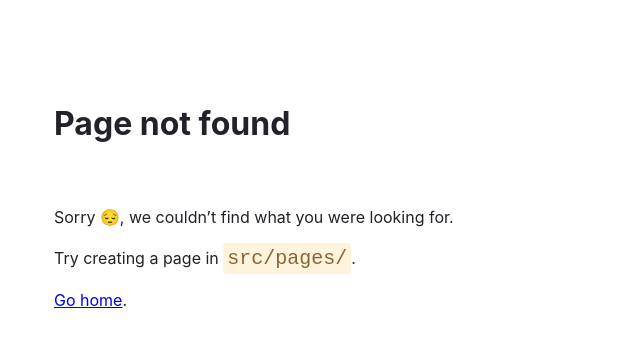
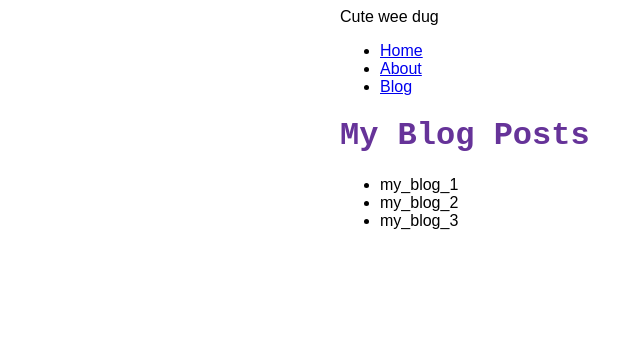
Before and after one commit to gavagainagain/Saturday-Sweep, a Gatsby site: page /blog in a window 1280 px wide. Before the commit this address had no page. Shown: the whole page, without its empty margins (50-690 px from the left). Built offline with nearby package versions, Linux system fonts and the light colour scheme; Gatsby itself is replaced by a stand-in of ours.

Commit message:
Completion of part 4

```diff
--- a/gatsby-config.js
+++ b/gatsby-config.js
@@ -3,11 +3,18 @@
  */
 module.exports = {
   siteMetadata: {
-    title: `Saturday Sweep`,
+    title: `Cute wee dug`,
     siteUrl: `https://www.yourdomain.tld`,
   },
   plugins: [
     "gatsby-plugin-image",
     "gatsby-plugin-sharp",
-  ],
-}
+  {
+    resolve: "gatsby-source-filesystem",
+    options: {
+      name: `blog`,
+      path: `${__dirname}/blog`,
+    }
+  },
+],
+};
--- a/src/components/layout.js
+++ b/src/components/layout.js
@@ -37,7 +37,12 @@ const Layout = ({ pageTitle, children }) => {
               About
             </Link>
           </li>
-        </ul>
+            <li className={navLinkItem}>
+              <Link to="/blog" className={navLinkText}>
+                Blog
+              </Link>
+            </li>
+          </ul>
       </nav>
       <main>
         <h1 className={heading}>{pageTitle}</h1>
--- /dev/null
+++ b/src/components/seo.js
@@ -0,0 +1,20 @@
+import * as React from 'react'
+import { graphql, useStaticQuery } from 'gatsby'
+
+const Seo = ({ title }) => {
+  const data = useStaticQuery(graphql`
+    query {
+      site {
+        siteMetadata {
+          title
+        }
+      }
+    }
+  `)
+
+  return (
+    <title>{title} | {data.site.siteMetadata.title}</title>
+  )
+}
+
+export default Seo
--- /dev/null
+++ b/src/pages/blog.js
@@ -0,0 +1,34 @@
+import * as React from 'react'
+import { graphql } from 'gatsby'
+import Layout from '../components/layout'
+import Seo from '../components/seo'
+
+const BlogPage = ({ data }) => {
+  return (
+    <Layout pageTitle="My Blog Posts">
+      <ul>
+      {
+        data.allFile.nodes.map(node => (
+          <li key={node.name}>
+            {node.name}
+          </li>
+        ))
+      }
+      </ul>
+    </Layout>
+  )
+}
+
+export const query = graphql`
+  query {
+    allFile {
+      nodes {
+        name
+      }
+    }
+  }
+`
+
+export const Head = () => <Seo title="My Blog Posts" />
+
+export default BlogPage
--- a/src/pages/index.js
+++ b/src/pages/index.js
@@ -2,7 +2,7 @@
 import * as React from 'react'
 import Layout from '../components/layout'
 import { StaticImage } from 'gatsby-plugin-image'
-
+import Seo from '../components/seo'
 // Step 2: Define your component
 const IndexPage = () => {
   return (
@@ -20,8 +20,6 @@ const IndexPage = () => {
 
 
 
-// You'll learn about this in the next task, just copy it for now
-export const Head = () => <title>Home Page</title>
+export const Head = () => <Seo title="Home Page" />
 
-// Step 3: Export your component
 export default IndexPage
```
Also changed, not shown: src/pages/about.js (+4 -6 lines), blog/my_blog_1.mdx (added), blog/my_blog_2.mdx (added), blog/my_blog_3.mdx (added).
